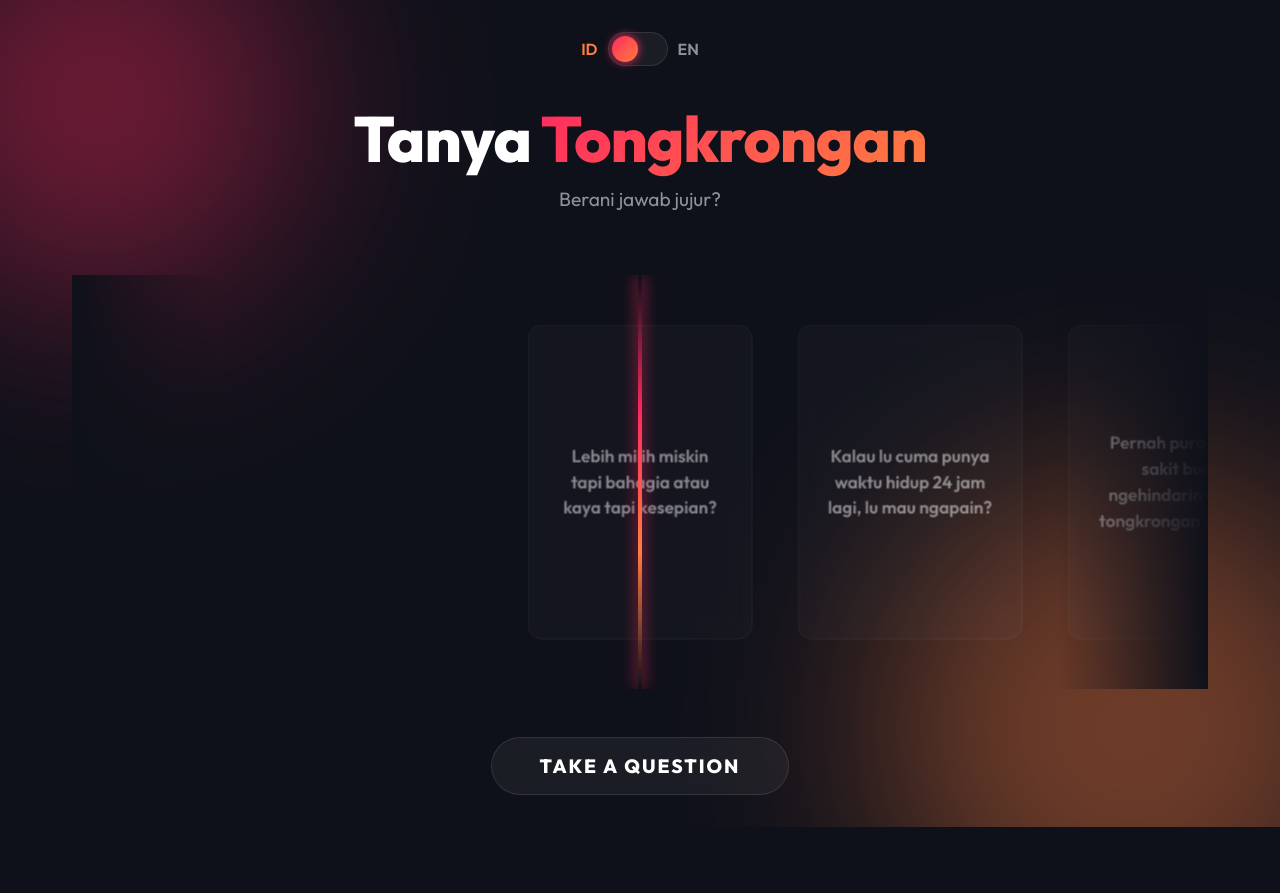
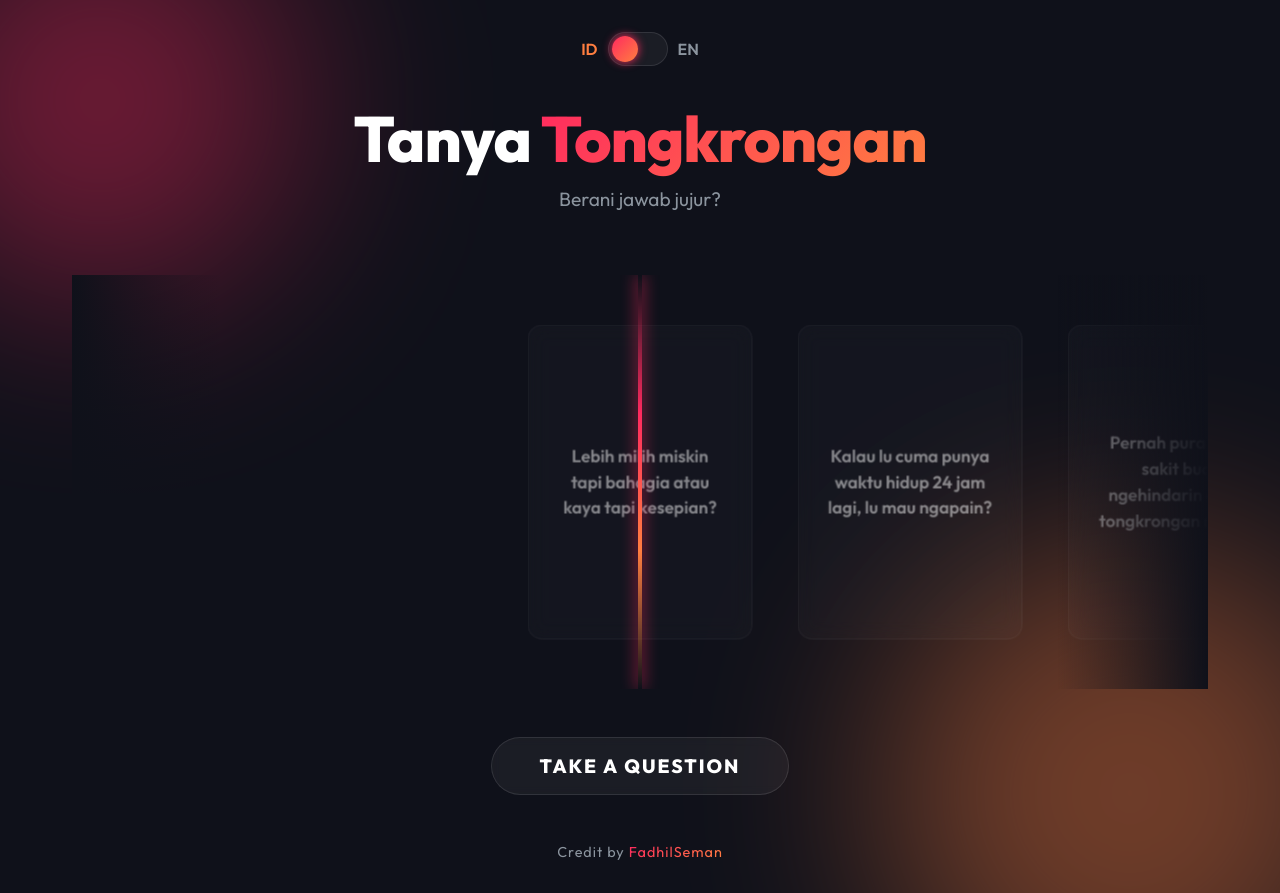
Before and after one commit to MuhammadFadhilSeman/Shuffle_game, a Flask app: page / in a window 1280 px wide. Before the commit the page ends 827 px from the top, so only its background shows below. Run offline with Flask 3, Linux system fonts and the light colour scheme.

Commit message:
Add footer credit

```diff
--- a/static/style.css
+++ b/static/style.css
@@ -371,3 +371,15 @@ input:checked + .slider:before {
     box-shadow: 0 5px 15px rgba(255, 42, 95, 0.4);
     transform: translateY(-2px);
 }
+
+/* Footer Credit */
+footer {
+    margin-top: 3rem;
+    text-align: center;
+}
+
+.footer-credit {
+    font-size: 0.9rem;
+    color: var(--text-muted);
+    letter-spacing: 1px;
+}
--- a/templates/index.html
+++ b/templates/index.html
@@ -55,6 +55,10 @@
                 <button id="close-modal" class="btn-close">Tutup</button>
             </div>
         </div>
+
+        <footer>
+            <p class="footer-credit">Credit by <span class="highlight">FadhilSeman</span></p>
+        </footer>
     </main>
 
     <script src="{{ url_for('static', filename='script.js') }}"></script>
```
